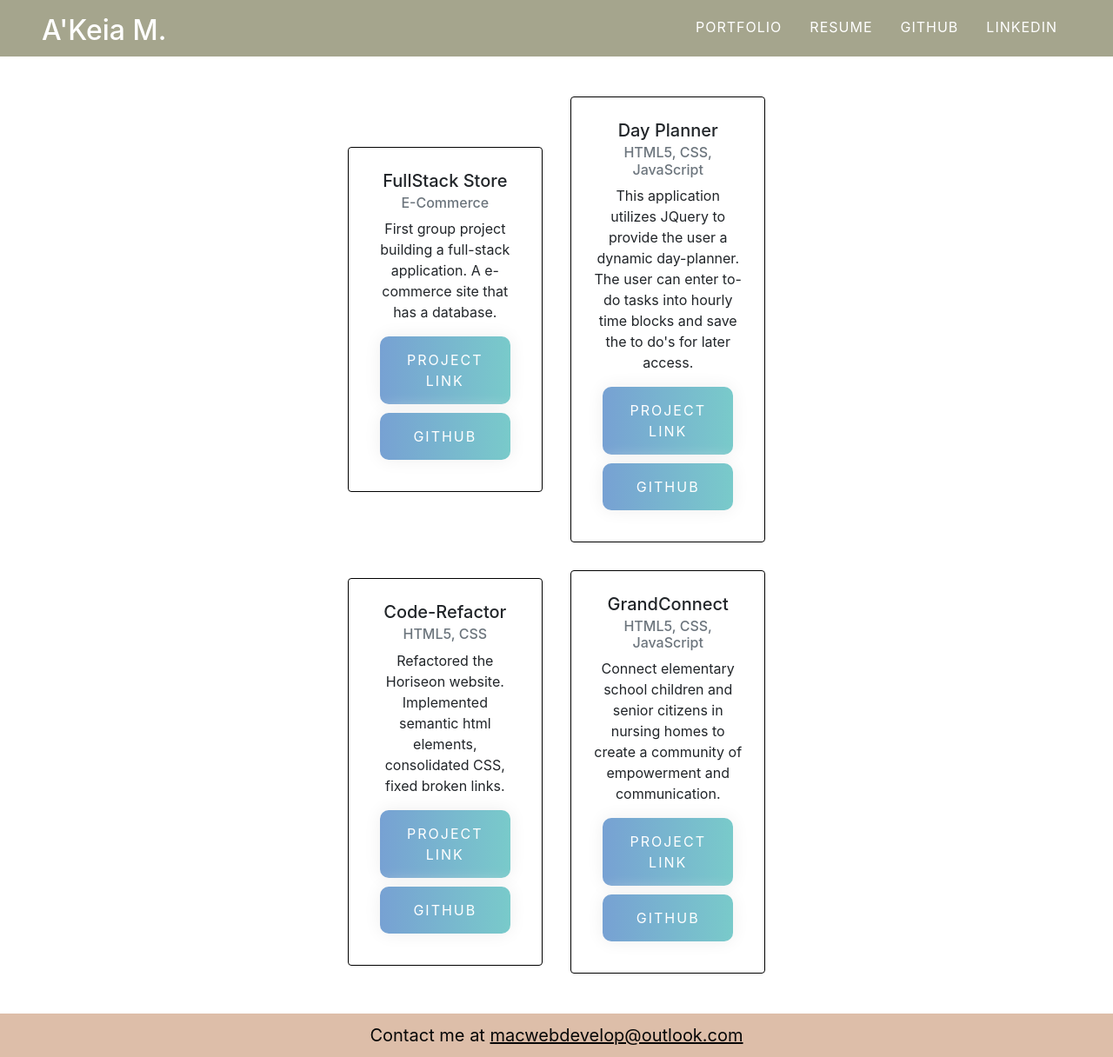
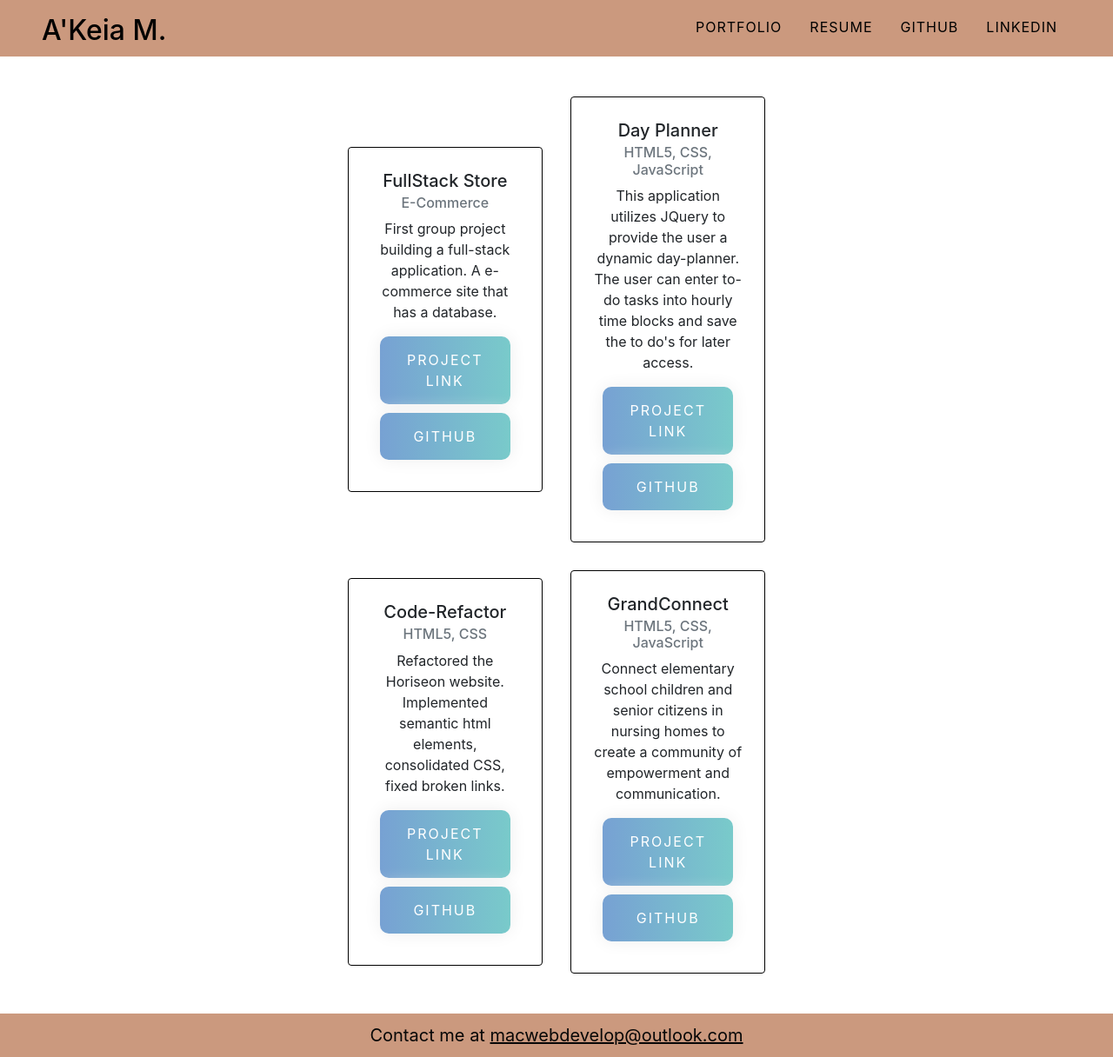
Before and after one commit to DrMcCollum5/react-portfolio, a React (Create React App) app: page /portfolio in a window 1280 px wide. Shown: the whole page at 87% size. Built offline with nearby package versions, Linux system fonts and the light colour scheme.

Commit message:
updated header and footer css

```diff
--- a/src/App.css
+++ b/src/App.css
@@ -12,7 +12,7 @@ section {
 
 .header {
   width: 100%;
-  background: #a5a58d;
+  background: #cb997e;
   color: #fff;
 }
 
@@ -32,7 +32,7 @@ section {
 }
 
 .header-content h2 {
-  color: #fff;
+  color: black;
   text-decoration: none;
 }
 
@@ -50,7 +50,8 @@ section {
 .header-content .menu-items li a:visited {
   text-decoration: none;
   letter-spacing: 1px;
-  color: #fff;
+  color: black;
+
 }
 
 .header-content .menu-items li a:hover,
@@ -118,7 +119,7 @@ section {
 
 .footer {
   width: 100%;
-  background: #ddbea9;
+  background: #cb997e;
   color: rgb(7, 7, 7);
   padding: 10px;
   text-align: center;
```
Also changed, not shown: src/components/Navigation.js (deleted).
